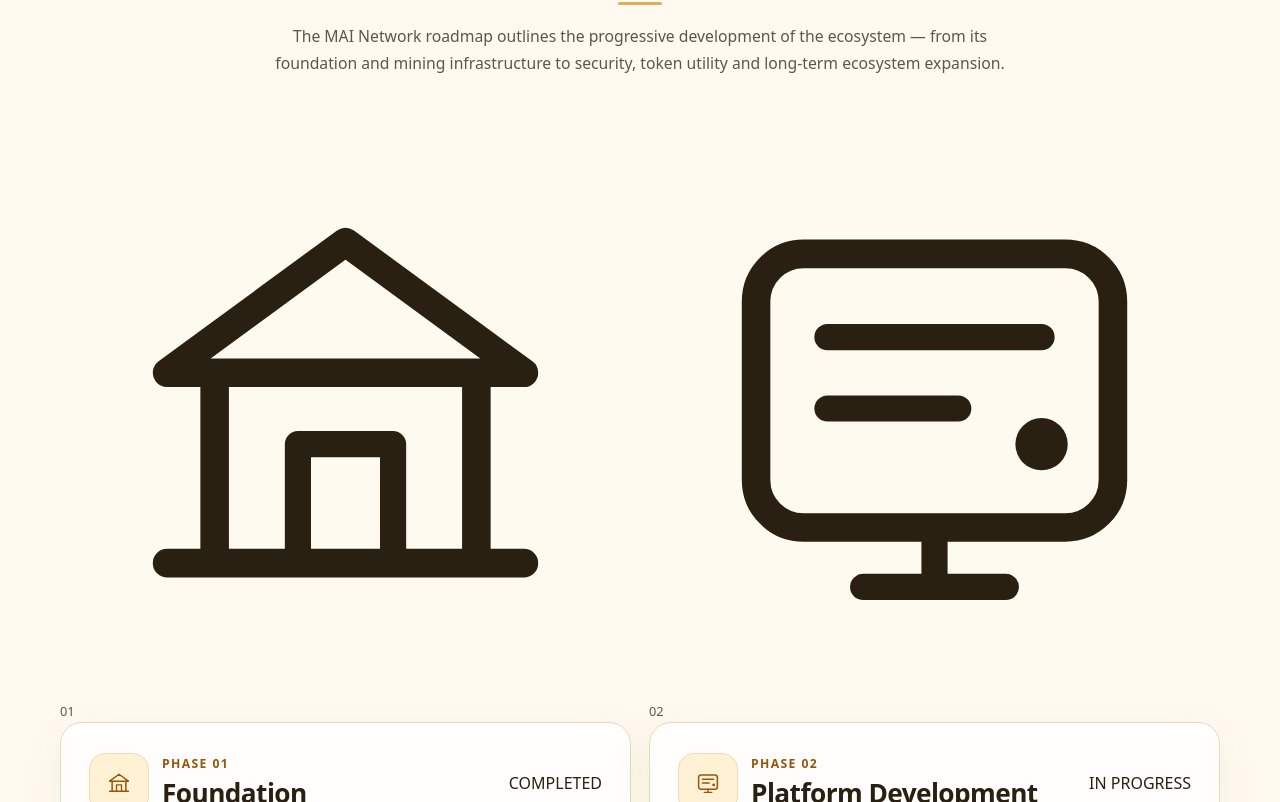
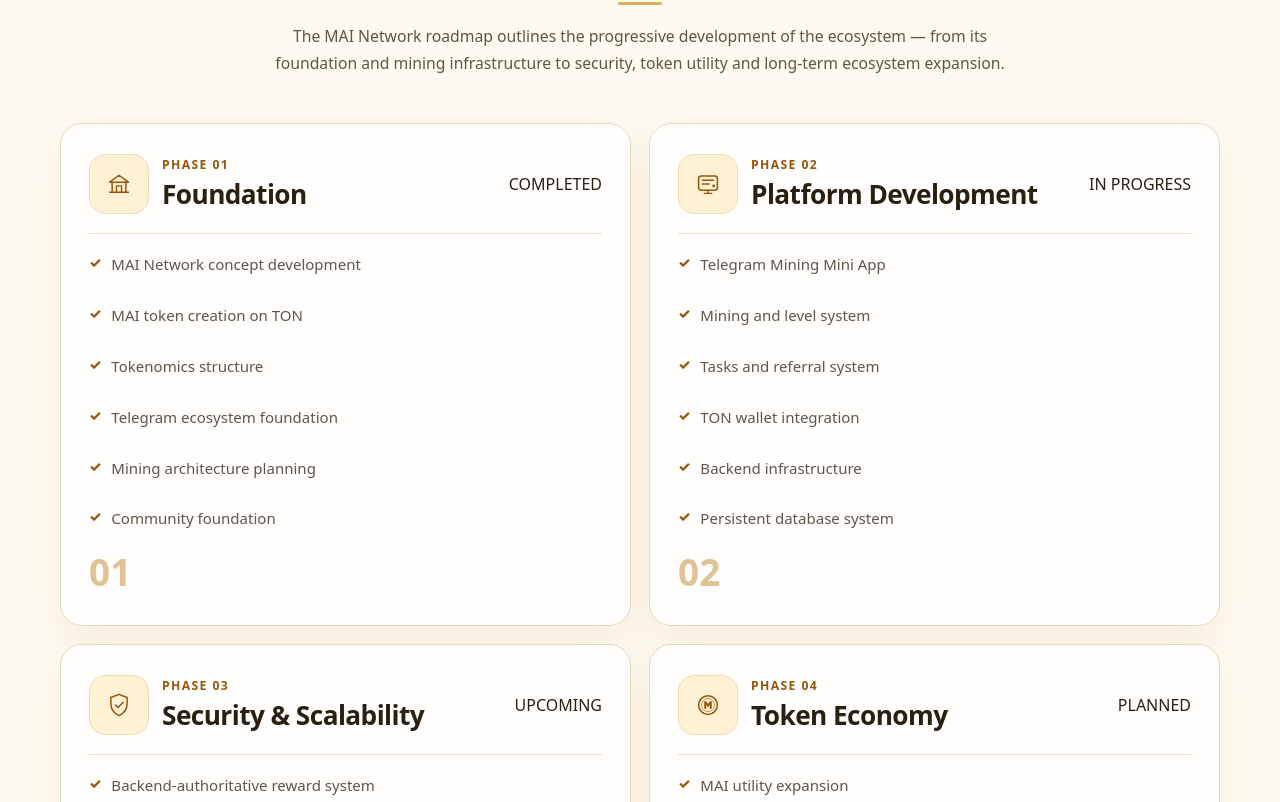
Before and after one commit to abdussalam301995-stack/mai-official-website, a React (Vite) app: page / in a window 1280 px wide. Shown: the part 6538-7340 px from the top of the page. Built offline with nearby package versions, Linux system fonts and the light colour scheme.

Commit message:
fix(roadmap): remove unbounded duplicate marker SVG outside phase cards

```diff
--- a/src/components/RoadmapSection.jsx
+++ b/src/components/RoadmapSection.jsx
@@ -308,15 +308,6 @@
               }`}
               key={phase.number}
             >
-              <div
-                className={`roadmap-marker roadmap-marker-${phase.number}`}
-              >
-                <span className="roadmap-marker-orbit"></span>
-
-                <RoadmapIcon name={phase.icon} />
-
-                <small>{phase.number}</small>
-              </div>
 
               <div className="roadmap-card">
                 <div className="roadmap-card-shine"></div>
```
